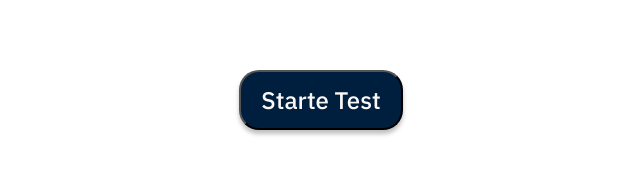
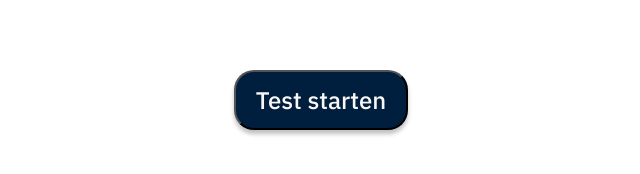
Before and after one commit to JoStrecker/icon_memory, a Nuxt app: page / in a window 1280 px wide. Shown: the part 308-482 px from the top of the page, without its empty margins (319-959 px from the left). Built offline with nearby package versions, Linux system fonts and the light colour scheme.

Commit message:
- small fixes - update dependencies

```diff
--- /dev/null
+++ b/components/GameButton.vue
@@ -0,0 +1,45 @@
+<script setup lang="ts">
+defineProps<{ title: String }>()
+</script>
+
+<template>
+  <button class="button" title=title>{{ title }}</button>
+</template>
+
+<style scoped>
+.button {
+  background-color: var(--primary-color);
+  box-shadow: 0 4px 4px rgba(0, 0, 0, 0.25);
+  border-radius: 20px;
+  max-width: 30rem;
+  width: 100%;
+  height: 3.75rem;
+  overflow: hidden;
+  display: flex;
+  flex-direction: row;
+  align-items: center;
+  justify-content: center;
+  padding: 0.63rem 1.25rem;
+  box-sizing: border-box;
+  text-align: center;
+  font-size: var(--standard-size);
+  color: var(--light-color);
+  font-family: var(--font-medium);
+  margin: 0 auto
+}
+
+.button:enabled {
+  cursor: pointer;
+}
+
+.button:hover {
+  background-color: var(--primary-color);
+  box-shadow: inset 0 4px 4px rgba(255, 255, 255, 0.25);
+}
+
+.button:disabled {
+  background-color: var(--tertiary-color);
+  box-shadow: 0 4px 4px rgba(0, 0, 0, 0.25);
+  font-family: var(--font);
+}
+</style>
--- a/components/MemoryCard.vue
+++ b/components/MemoryCard.vue
@@ -19,7 +19,7 @@ const props = defineProps<{ cardType: MemoryCardType, card: MemoryCard, chosen:
     <span class="text" :style="`color: ${props.card.color}`">{{ props.card.name }}</span>
   </div>
   <div :class="props.chosen ? 'card chosen' : 'card'" v-if="props.cardType === MemoryCardType.IconColor">
-    <span class="material-icons md-36" :style="`color: ${props.card.color}`">{{ props.card.icon }}</span>
+    <span class="material-icons md-48" :style="`color: ${props.card.color}`">{{ props.card.icon }}</span>
   </div>
   <div :class="props.chosen ? 'card chosen' : 'card'" v-if="props.cardType === MemoryCardType.TextIconColor">
     <span class="material-icons md-36" :style="`color: ${props.card.color}; grid-row: 1`">{{ props.card.icon }}</span>
--- a/components/ScoreBoard.vue
+++ b/components/ScoreBoard.vue
@@ -2,17 +2,10 @@
 import type {Score} from "~/composables/useMemoryCard";
 
 const props = defineProps<{ scores: Score[] }>()
-</script>
 
-<script lang="ts">
-import { defineComponent } from 'vue';
-
-export default defineComponent({
-  name: 'ScoreTable',
-  methods: {
-    downloadCSV() {
-      const csvContent = this.generateCSV();
-      const blob = new Blob([csvContent], { type: 'text/csv' });
+function downloadCSV() {
+  const csvContent = generateCSV();
+  const blob = new Blob([csvContent], {type: 'text/csv'});
   const url = window.URL.createObjectURL(blob);
   const a = document.createElement('a');
   a.href = url;
@@ -21,48 +14,50 @@ export default defineComponent({
   a.click();
   window.URL.revokeObjectURL(url);
   document.body.removeChild(a);
-    },
-    generateCSV(): string {
+}
+
+function generateCSV(): string {
   const headers = ['Runde', 'Zeit merken', 'Zeit auswählen', 'Richtig', 'Komplett'];
-      const rows = this.scores.map(score => [
+  const rows = props.scores.map(score => [
     score.round,
-        this.getTotal(score) * 1.5,
+    getTotal(score) * 1.5,
     score.time,
-        this.getCorrect(score),
-        this.getTotal(score)
+    getCorrect(score),
+    getTotal(score)
   ]);
-      const csvContent = [
+  return [
     headers.join(','),
     ...rows.map(row => row.join(','))
   ].join('\n');
-      return csvContent;
-    },
-    getCorrect(score: Score): number {
+}
+
+function getCorrect(score: Score): number {
   return parseInt(score.score.split('/')[0]);
-    },
-    getTotal(score: Score): number {
+}
+
+function getTotal(score: Score): number {
   return parseInt(score.score.split('/')[1]);
-    },
-    getRoundTime(score: Score): number {
-      const totalScore = this.getTotal(score);
+}
+
+function getRoundTime(score: Score): number {
+  const totalScore = getTotal(score);
   return totalScore * 1.5; // Assuming each correct answer takes 1.5 seconds
 }
-  }
-});
+
 </script>
 
 <template>
   <div class="board">
     <span class="text">Bewertung</span>
     <table class="score-table">
-      <tr style="border: 1px solid black">
+      <tr style="border: 1px solid black; font-family: var(--font-medium)">
         <th>Runde</th>
         <th>Zeit merken</th>
         <th>Zeit auswählen</th>
         <th>Richtig</th>
         <th>Komplett</th>
       </tr>
-      <tr style="border: 1px solid black" v-for="score in props.scores" :key="score.round">
+      <tr style="border: 1px solid black; font-family: var(--font)" v-for="score in props.scores" :key="score.round">
         <td>{{ score.round }}</td>
         <td>{{ getRoundTime(score) }}</td>
         <td>{{ score.time }}</td>
@@ -70,7 +65,7 @@ export default defineComponent({
         <td>{{ getTotal(score) }}</td>
       </tr>
     </table>
-    <button id="download-csv" @click="downloadCSV">Ergebnis als CSV herunterladen</button>
+    <GameButton @click="downloadCSV" title="Ergebnis als CSV herunterladen"/>
   </div>
 </template>
 
@@ -81,52 +76,18 @@ export default defineComponent({
   text-align: center;
 }
 
-.score {
-  display: flex;
-  flex-direction: row;
-  justify-content: center;
-  gap: 1rem;
-}
-
-.score-table{
+.score-table {
   border: 1px solid black;
   border-collapse: collapse;
   margin: 2em 0;
 }
 
-.score-table tr, th, td{
+.score-table tr, th, td {
   border: 1px solid black;
 }
 
-.score-table th, td{
+.score-table th, td {
   border: 1px solid black;
   padding: .25em;
 }
-
-#download-csv{
-  background-color: var(--primary-color);
-  box-shadow: 0 4px 4px rgba(0, 0, 0, 0.25);
-  border-radius: 20px;
-  max-width: 30rem;
-  width: 100%;
-  height: 3.75rem;
-  overflow: hidden;
-  padding: 0.63rem 1.25rem;
-  box-sizing: border-box;
-  text-align: center;
-  font-size: var(--standard-size);
-  color: var(--light-color);
-  font-family: var(--font-medium);
-  margin: 0 auto
-}
-
-#download-csv:enabled {
-  cursor: pointer;
-}
-
-#download-csv:hover {
-  background-color: var(--primary-color);
-  box-shadow: inset 0 4px 4px rgba(255, 255, 255, 0.25);
-}
-
 </style>
--- a/composables/useMemoryCard.ts
+++ b/composables/useMemoryCard.ts
@@ -78,9 +78,9 @@ export enum MemoryCardType {
   Text = 'Text',
   Icon = 'Icon',
   TextIcon = 'Text mit Icon',
-  TextColor = 'farbiger Text',
-  IconColor = 'farbiges Icon',
-  TextIconColor = 'farbiger Text mit Icon',
+  TextColor = 'Farbiger Text',
+  IconColor = 'Farbiges Icon',
+  TextIconColor = 'Farbiger Text mit Icon',
 }
 
 export enum MemoryCardColor {
--- a/package.json
+++ b/package.json
@@ -12,8 +12,8 @@
   "dependencies": {
     "luxon": "^3.4.4",
     "nuxt": "^3.11.2",
-    "vue": "^3.4.21",
-    "vue-router": "^4.3.0"
+    "vue": "^3.4.24",
+    "vue-router": "^4.3.2"
   },
   "devDependencies": {
     "@types/luxon": "^3.4.2"
--- a/pages/index.vue
+++ b/pages/index.vue
@@ -200,7 +200,7 @@ function printDebug(message: String) {
 
     <div class="gameContainer">
       <div v-if="!started" class="row">
-        <button @click="startGame" class="button" title="Start Game">Starte Test</button>
+        <GameButton @click="startGame" :title="finished ? 'Test neustarten' : 'Test starten'"/>
       </div>
       <GameField v-else :cards="field" :interactive="interactive" :currentStage="currentStage"
                  :clickedCards="clickedCards" @onCardClick="onCardClick"/>
@@ -226,39 +226,4 @@ function printDebug(message: String) {
   justify-content: center;
   padding: 0 6rem;
 }
-
-.button {
-  background-color: var(--primary-color);
-  box-shadow: 0 4px 4px rgba(0, 0, 0, 0.25);
-  border-radius: 20px;
-  max-width: 30rem;
-  width: 100%;
-  height: 3.75rem;
-  overflow: hidden;
-  display: flex;
-  flex-direction: row;
-  align-items: center;
-  justify-content: center;
-  padding: 0.63rem 1.25rem;
-  box-sizing: border-box;
-  text-align: center;
-  font-size: var(--standard-size);
-  color: var(--light-color);
-  font-family: var(--font-medium);
-}
-
-.button:enabled {
-  cursor: pointer;
-}
-
-.button:hover {
-  background-color: var(--primary-color);
-  box-shadow: inset 0 4px 4px rgba(255, 255, 255, 0.25);
-}
-
-.button:disabled {
-  background-color: var(--tertiary-color);
-  box-shadow: 0 4px 4px rgba(0, 0, 0, 0.25);
-  font-family: var(--font);
-}
 </style>
```
Also changed, not shown: 1 other file (tests, documents, lock files or other folders). Lines whose indentation alone changed are shown as unchanged.
